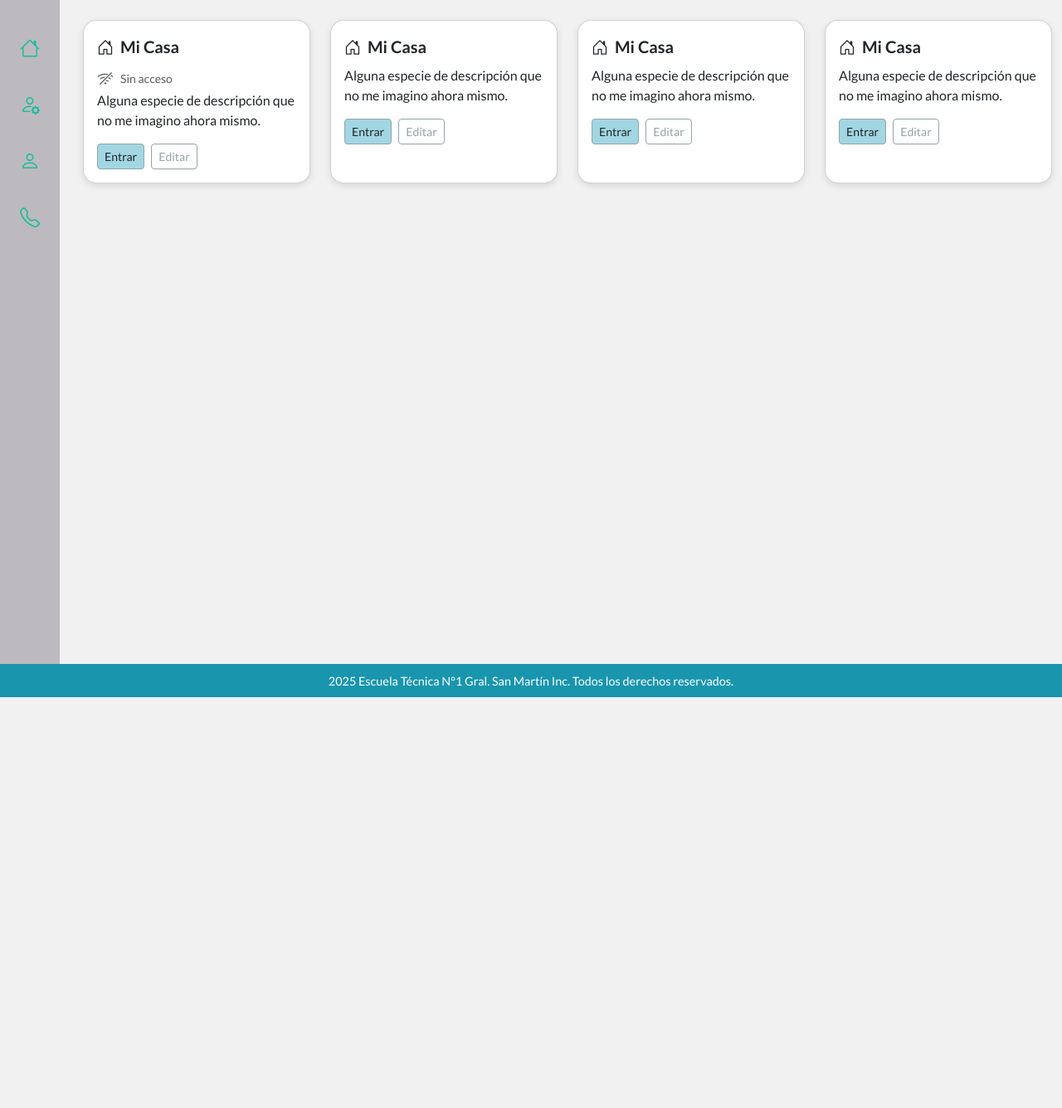
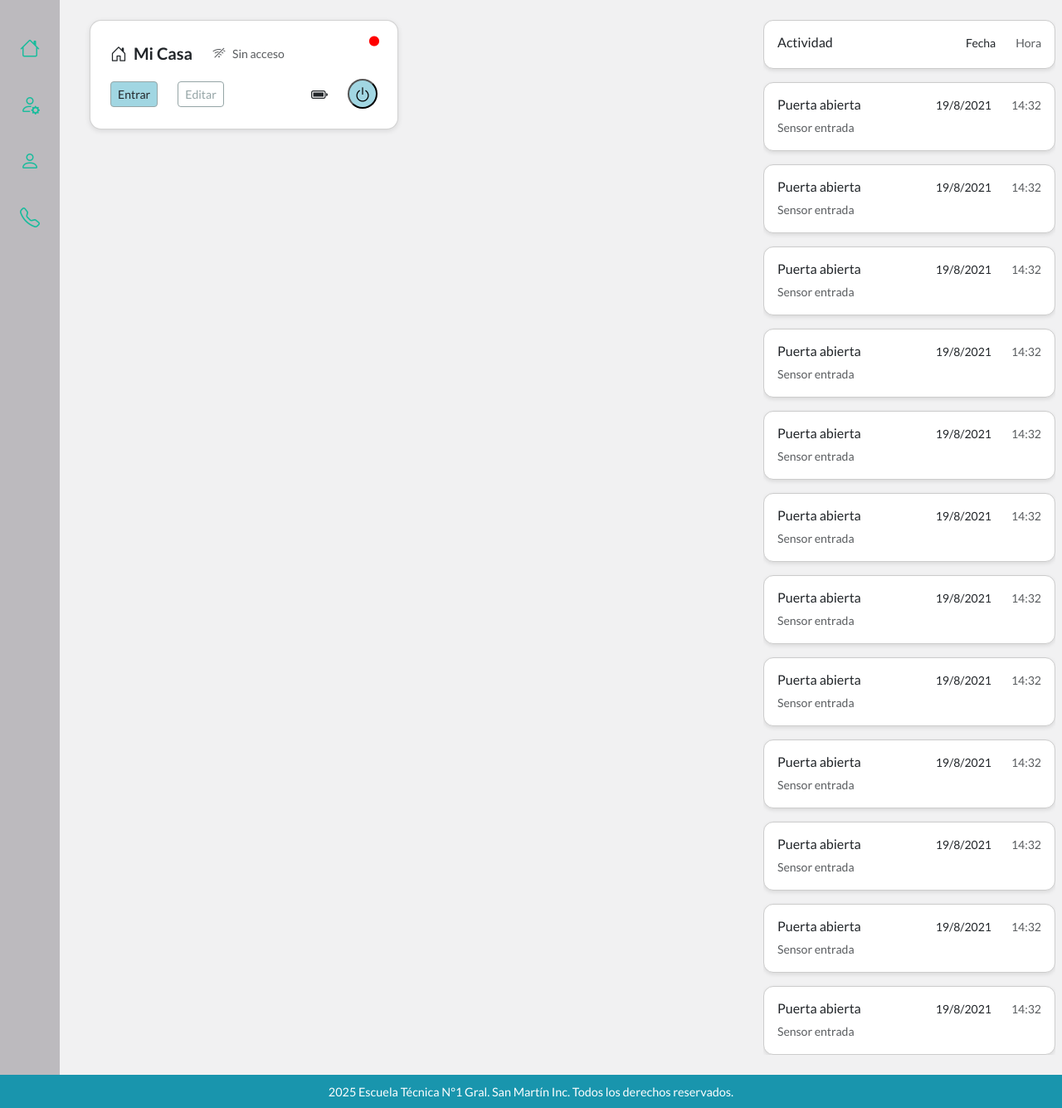
Before and after one commit to pulguitaCuak/alarma_tec_1, a PHP site: page /estructuraDashboardSensor.html in a window 1280 px wide. Shown: the part 64-1399 px from the top of the page at 83% size. Before the commit the page ends 904 px from the top, so only its background shows below. Run offline with PHP 8.4, Linux system fonts and the light colour scheme; some libraries are stand-ins or nearby versions.

Commit message:
cambie estilos de la plantilla principal, arregle el acceso alperfil y dashboard de sensores y avance en el dashboard del sensor

```diff
--- /dev/null
+++ b/frontend/css/estructuraDasboardSensores.css
@@ -0,0 +1,138 @@
+    /* === Ajustes responsive y estructura === */
+    main {
+      overflow-x: hidden;
+    }
+    .borde{
+      border: 1px solid #ccc;
+    }
+    /* Distribución de columnas: cards (izquierda) y actividad (derecha) */
+    .dashboard-layout {
+      display: flex;
+      flex-direction: column;
+      flex-grow: 1;
+    }
+
+    @media (min-width: 992px) {
+      .dashboard-layout {
+        flex-direction: row;
+        width: 100%;
+      }
+
+      .dashboard-layout .cards-section {
+        flex: 0 0 65%;
+        max-width: 65%;
+        padding-right: 1rem;
+      }
+
+      .dashboard-layout .activity-section {
+        flex: 0 0 30%;
+        max-width: 30%;
+        margin-left: auto; /* la centra sin empujar fuera */
+      }
+    }
+
+    /* === Ajuste de tamaño de cards === */
+    .card-container .col-6,
+    .card-container .col-5 {
+      flex: 0 0 100%;
+      max-width: 100%;
+    }
+
+    @media (min-width: 768px) {
+      .card-container .col-6,
+      .card-container .col-5 {
+        flex: 0 0 50%;
+        max-width: 50%;
+      }
+    }
+
+    .card {
+      position: relative;
+      border-radius: 14px;
+      box-shadow: 0 2px 6px rgba(0,0,0,0.1);
+      transition: transform 0.2s;
+      padding: 0.5rem;
+    }
+
+
+    /* Luz indicadores */
+    .luz::after {
+      content: ".";
+      color: greenyellow;
+      position: absolute;
+      bottom: 40%;
+      left: 90%;
+      font-weight: bolder;
+      font-size: 80px;
+    }
+    .luzMala::after {
+      content: ".";
+      color: red;
+      position: absolute;
+      bottom: 55%;
+      left: 90%;
+      font-weight: bolder;
+      font-size: 80px;
+    }
+/* --- CONTENEDOR DE ACTIVIDADES --- */
+.activity-section {
+  flex: 0 0 30%;
+  max-width: 30%;
+  margin-left: auto;
+  padding-right: 1rem;
+}
+
+@media (max-width: 991px) {
+  .activity-section {
+    flex: 0 0 100%;
+    max-width: 100%;
+    margin-left: 0;
+    margin-top: 1rem;
+  }
+}
+
+/* --- CONTENEDOR INTERNO CON LAS CARDS DE ACTIVIDAD --- */
+.activity-container {
+  display: flex;
+  flex-direction: column;
+  gap: 1rem; /* espacio entre las cards */
+  width: 100%;
+  max-width: 100%;
+  overflow: hidden; /* evita que se salga hacia la derecha */
+}
+
+/* --- CARD DE ACTIVIDAD INDIVIDUAL --- */
+.activity-card {
+  background: white;
+  border-radius: 12px;
+  box-shadow: 0 2px 5px rgba(0,0,0,0.1);
+  padding: 1rem;
+  width: 100%;
+  border: 1px solid #ccc;
+}
+
+    /* Sidebar responsive */
+    @media (max-width: 991px) {
+      .sidebar {
+        position: absolute;
+        top: 64px;
+        left: 0;
+        height:max-content;
+        transform: translateX(-100%);
+        transition: transform 0.3s ease;
+        z-index: 10;
+      }
+      .sidebar.show {
+        transform: translateX(0);
+      }
+    }
+
+    /* Orden en móvil: cards primero, actividad después */
+    @media (max-width: 767px) {
+      .activity-section {
+        order: 2;
+      }
+      .cards-section {
+        order: 1;
+      }
+    }
--- a/frontend/css/plantillaPrincipal.css
+++ b/frontend/css/plantillaPrincipal.css
@@ -35,6 +35,9 @@ main {
   margin-left: 0; /* ya no necesitamos margen para sidebar fija */
 }
 
+.borde{
+  border: 1px solid black;
+}
 @media (max-width: 991px) {
   body {
     flex-direction: column; /* sidebar arriba en móvil */
--- a/frontend/estructuraDashboardSensor.html
+++ b/frontend/estructuraDashboardSensor.html
@@ -4,12 +4,15 @@
   <meta charset="utf-8">
   <meta name="viewport" content="width=device-width, initial-scale=1">
   <title>Dashboard - Alarma</title>
+
   <!-- Bootstrap local -->
   <link rel="stylesheet" href="css/bootstrap.custom.min.css">
   <link rel="stylesheet" href="bootstrap-icons-1.13.1/bootstrap-icons.css">
   <!-- Estilos personalizados -->
   <link rel="stylesheet" href="css/plantillaPrincipal.css">
+  <link rel="stylesheet" href="css/estructuraDasboardSensores.css">
 </head>
+
 <body class="bg-light d-flex flex-column min-vh-100">
 
   <!-- HEADER -->
@@ -29,9 +32,9 @@
 
   <!-- MAIN -->
   <main class="flex-fill">
+    <div class="dashboard-layout">
 
-  <div class="d-flex flex-grow-1">
-    <!-- SIDEBAR (oculta en móvil) -->
+      <!-- SIDEBAR -->
       <aside id="sidebar" class="sidebar bg-dark d-flex flex-column align-items-center py-4 min-vh-100">
         <a href="#" class="my-3"><i class="bi bi-house fs-4 p-4"></i></a>
         <a href="#" class="my-3"><i class="bi bi-person-gear fs-4 p-4"></i></a>
@@ -39,79 +42,195 @@
         <a href="#" class="my-3"><i class="bi bi-telephone fs-4 p-4"></i></a>
       </aside>
 
-    <!-- CONTENIDO CON CARDS -->
-    <div class="flex-grow-1 ms-3">
-      <div class="container-fluid py-4">
-        <div class="row g-4 justify-content-center">
+      <!-- CONTENEDOR DE CARDS -->
+      <div class="cards-section py-4 px-4">
+        <div class="container-fluid">
+          <div class="row g-3 card-container">
 
-          <!-- CARD -->
-          <div class="col-12 col-sm-6 col-md-4 col-lg-3">
-            <div class="card h-100">
+            <!-- CARD EJEMPLO -->
+            <div class="col-6">
+              <div class="card luzMala">
                 <div class="card-body">
-                <div class="d-flex align-items-center mb-2">
+                  <div class="d-flex gap-4 align-items-center mb-3">
+
+                    <div class="d-flex align-items-center">
                       <i class="bi bi-house-door me-2 fs-5"></i>
                       <h5 class="card-title mb-0">Mi Casa</h5>
                     </div>
-                <div class="d-flex align-items-center text-muted">
-                  <i class="bi bi-wifi-off me-2 fs-5"></i>
+
+                    <div class="text-muted d-flex align-items-center">
+                      <i class="bi bi-wifi-off me-2 fs-6"></i>
                       <small>Sin acceso</small>
                     </div>
-                <p class="card-text">Alguna especie de descripción que no me imagino ahora mismo.</p>
-                <div class="d-flex gap-2">
+
+                  </div>
+
+                  <div class="d-flex justify-content-between align-items-center">
+                    <div class="d-flex gap-4">
                       <button class="btn btn-secondary bg-secondary text-body btn-sm">Entrar</button>
                       <button class="btn btn-outline-secondary btn-sm">Editar</button>
+                    </div>
+                    <div class="d-flex align-items-center gap-4">
+                      <i class="bi bi-battery-full fs-5"></i>
+                      <button class="rounded-circle bg-secondary">
+                        <i class="bi bi-power fs-5 rounded-circle"></i>
+                      </button>
+                    </div>
                   </div>
                 </div>
               </div>
             </div>
 
-          <div class="col-12 col-sm-6 col-md-4 col-lg-3">
-            <div class="card h-100">
-              <div class="card-body">
-                <div class="d-flex align-items-center mb-2">
-                  <i class="bi bi-house-door me-2 fs-5"></i>
-                  <h5 class="card-title mb-0">Mi Casa</h5>
-                </div>
 
-                <p class="card-text">Alguna especie de descripción que no me imagino ahora mismo.</p>
-                <div class="d-flex gap-2">
-                  <button class="btn btn-secondary bg-secondary text-body btn-sm">Entrar</button>
-                  <button class="btn btn-outline-secondary btn-sm">Editar</button>
-                </div>
           </div>
         </div>
       </div>
 
-          <div class="col-12 col-sm-6 col-md-4 col-lg-3">
-            <div class="card h-100">
-              <div class="card-body">
-                <div class="d-flex align-items-center mb-2">
-                  <i class="bi bi-house-door me-2 fs-5"></i>
-                  <h5 class="card-title mb-0">Mi Casa</h5>
-                </div>
+   <!-- CONTENEDOR DE ACTIVIDAD -->
+<div class="activity-section py-4 px-3">
+  <div class="activity-container">
 
-                <p class="card-text">Alguna especie de descripción que no me imagino ahora mismo.</p>
-                <div class="d-flex gap-2">
-                  <button class="btn btn-secondary bg-secondary text-body btn-sm">Entrar</button>
-                  <button class="btn btn-outline-secondary btn-sm">Editar</button>
-                </div>
-              </div>
+    <div class="activity-card borde">
+      <div class="d-flex justify-content-between">
+        <h6 class="mb-1">Actividad</h6>
+        <div class="d-flex gap-4">
+          <small class="mb-1">Fecha</small>
+          <small class="text-muted">Hora</small>
         </div>
       </div>
 
-          <div class="col-12 col-sm-6 col-md-4 col-lg-3">
-            <div class="card h-100">
-              <div class="card-body">
-                <div class="d-flex align-items-center mb-2">
-                  <i class="bi bi-house-door me-2 fs-5"></i>
-                  <h5 class="card-title mb-0">Mi Casa</h5>
     </div>
 
-                <p class="card-text">Alguna especie de descripción que no me imagino ahora mismo.</p>
-                <div class="d-flex gap-2">
-                  <button class="btn btn-secondary bg-secondary text-body btn-sm">Entrar</button>
-                  <button class="btn btn-outline-secondary btn-sm">Editar</button>
+      <div class="activity-card">
+      <div class="d-flex justify-content-between">
+        <h6 class="mb-1">Puerta abierta</h6>
+        <div class="d-flex gap-4">
+          <small class="mb-1">19/8/2021</small>
+          <small class="text-muted">14:32</small>
         </div>
+      </div>
+      <small class="text-muted">Sensor entrada</small>
+    </div>
+
+        <div class="activity-card">
+      <div class="d-flex justify-content-between">
+        <h6 class="mb-1">Puerta abierta</h6>
+        <div class="d-flex gap-4">
+          <small class="mb-1">19/8/2021</small>
+          <small class="text-muted">14:32</small>
+        </div>
+      </div>
+      <small class="text-muted">Sensor entrada</small>
+    </div>
+
+        <div class="activity-card">
+      <div class="d-flex justify-content-between">
+        <h6 class="mb-1">Puerta abierta</h6>
+        <div class="d-flex gap-4">
+          <small class="mb-1">19/8/2021</small>
+          <small class="text-muted">14:32</small>
+        </div>
+      </div>
+      <small class="text-muted">Sensor entrada</small>
+    </div>
+
+        <div class="activity-card">
+      <div class="d-flex justify-content-between">
+        <h6 class="mb-1">Puerta abierta</h6>
+        <div class="d-flex gap-4">
+          <small class="mb-1">19/8/2021</small>
+          <small class="text-muted">14:32</small>
+        </div>
+      </div>
+      <small class="text-muted">Sensor entrada</small>
+    </div>
+
+        <div class="activity-card">
+      <div class="d-flex justify-content-between">
+        <h6 class="mb-1">Puerta abierta</h6>
+        <div class="d-flex gap-4">
+          <small class="mb-1">19/8/2021</small>
+          <small class="text-muted">14:32</small>
+        </div>
+      </div>
+      <small class="text-muted">Sensor entrada</small>
+    </div>
+
+        <div class="activity-card">
+      <div class="d-flex justify-content-between">
+        <h6 class="mb-1">Puerta abierta</h6>
+        <div class="d-flex gap-4">
+          <small class="mb-1">19/8/2021</small>
+          <small class="text-muted">14:32</small>
+        </div>
+      </div>
+      <small class="text-muted">Sensor entrada</small>
+    </div>
+
+        <div class="activity-card">
+      <div class="d-flex justify-content-between">
+        <h6 class="mb-1">Puerta abierta</h6>
+        <div class="d-flex gap-4">
+          <small class="mb-1">19/8/2021</small>
+          <small class="text-muted">14:32</small>
+        </div>
+      </div>
+      <small class="text-muted">Sensor entrada</small>
+    </div>
+
+        <div class="activity-card">
+      <div class="d-flex justify-content-between">
+        <h6 class="mb-1">Puerta abierta</h6>
+        <div class="d-flex gap-4">
+          <small class="mb-1">19/8/2021</small>
+          <small class="text-muted">14:32</small>
+        </div>
+      </div>
+      <small class="text-muted">Sensor entrada</small>
+    </div>
+
+        <div class="activity-card">
+      <div class="d-flex justify-content-between">
+        <h6 class="mb-1">Puerta abierta</h6>
+        <div class="d-flex gap-4">
+          <small class="mb-1">19/8/2021</small>
+          <small class="text-muted">14:32</small>
+        </div>
+      </div>
+      <small class="text-muted">Sensor entrada</small>
+    </div>
+
+        <div class="activity-card">
+      <div class="d-flex justify-content-between">
+        <h6 class="mb-1">Puerta abierta</h6>
+        <div class="d-flex gap-4">
+          <small class="mb-1">19/8/2021</small>
+          <small class="text-muted">14:32</small>
+        </div>
+      </div>
+      <small class="text-muted">Sensor entrada</small>
+    </div>
+
+        <div class="activity-card">
+      <div class="d-flex justify-content-between">
+        <h6 class="mb-1">Puerta abierta</h6>
+        <div class="d-flex gap-4">
+          <small class="mb-1">19/8/2021</small>
+          <small class="text-muted">14:32</small>
+        </div>
+      </div>
+      <small class="text-muted">Sensor entrada</small>
+    </div>
+
+        <div class="activity-card">
+      <div class="d-flex justify-content-between">
+        <h6 class="mb-1">Puerta abierta</h6>
+        <div class="d-flex gap-4">
+          <small class="mb-1">19/8/2021</small>
+          <small class="text-muted">14:32</small>
+        </div>
+      </div>
+      <small class="text-muted">Sensor entrada</small>
     </div>
   </div>
 </div>
@@ -119,10 +238,6 @@
 
 
   </div>
-        </div>
-      </div>
-    </div>
-
   </main>
 
   <!-- FOOTER -->
@@ -130,16 +245,12 @@
     <small class="footer-text">2025 Escuela Técnica N°1 Gral. San Martín Inc. Todos los derechos reservados.</small>
   </footer>
 
-
   <!-- Bootstrap scripts -->
   <script src="js/bootstrap.bundle.min.js"></script>
   <script>
     const sidebar = document.getElementById('sidebar');
     const toggleBtn = document.getElementById('toggleSidebar');
-
-    toggleBtn.addEventListener('click', () => {
-      sidebar.classList.toggle('show');
-    });
+    toggleBtn.addEventListener('click', () => sidebar.classList.toggle('show'));
   </script>
 </body>
 </html>
```
Also changed, not shown: frontend/AccedePerfil.html (+21 -12 lines), frontend/accesoAUsuario.html (deleted, +0 -189 lines), frontend/estructuraDashboardSensores.html (+2 -139 lines). Lines whose indentation alone changed are shown as unchanged.
